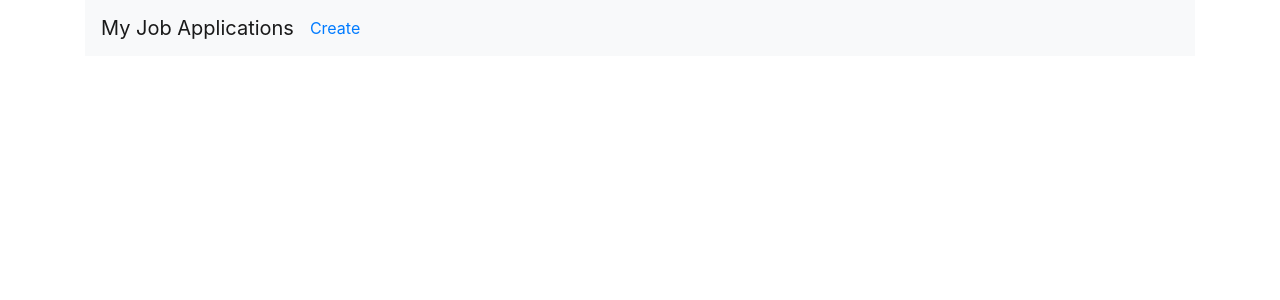
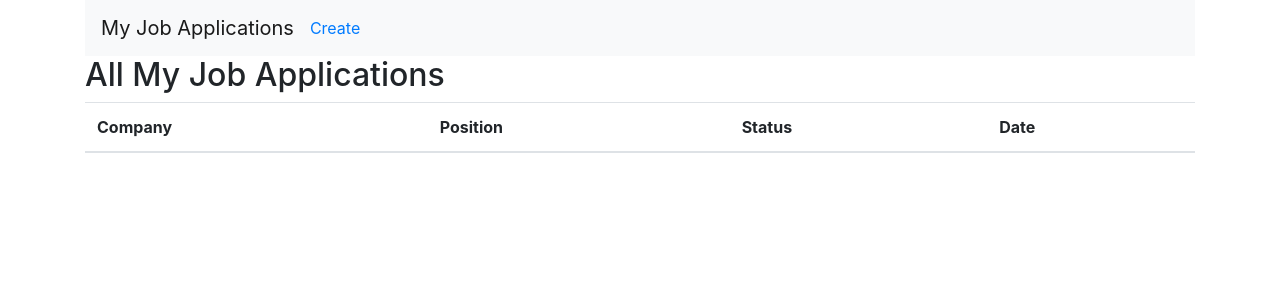
Before and after one commit to mavelyc/appapp, a React (Create React App) app in the folder client/: page / in a window 1280 px wide. Shown: the top 300 px of the page. Built offline with nearby package versions, Linux system fonts and the light colour scheme; the HTML template or start-up script is replaced by a standard one.

Commit message:
list app component and table head

```diff
--- a/client/src/App.js
+++ b/client/src/App.js
@@ -4,12 +4,14 @@ import 'bootstrap/dist/css/bootstrap.min.css';
 
 import CreateApp from './components/CreateApp';
 import Navbar from './components/Navbar';
+import ListApps from './components/ListApps'
 
 function App() {
   return (
     <Router>
       <div className="container">
         <Navbar/>
+        <Route path='/' exact component={ListApps}/>
         <Route path='/create' component={CreateApp}/>
       </div>
     </Router>
--- /dev/null
+++ b/client/src/components/ListApps.js
@@ -0,0 +1,35 @@
+import React, { Component } from 'react'
+import axios from 'axios';
+
+class ListApps extends Component {
+    constructor(props) {
+        super(props);
+
+        this.state = {
+
+        }
+    }
+
+    render() {
+        return (
+            <div>
+                <h2>All My Job Applications</h2>
+                <table className="table">
+                    <thead className="thread-light">
+                        <tr>
+                            <th>Company</th>
+                            <th>Position</th>
+                            <th>Status</th>
+                            <th>Date</th>
+                        </tr>
+                    </thead>
+                    <tbody>
+                        {/* {this.AppList()} */}
+                    </tbody>
+                </table>
+            </div>
+        )
+    }
+}
+
+export default ListApps;
```
